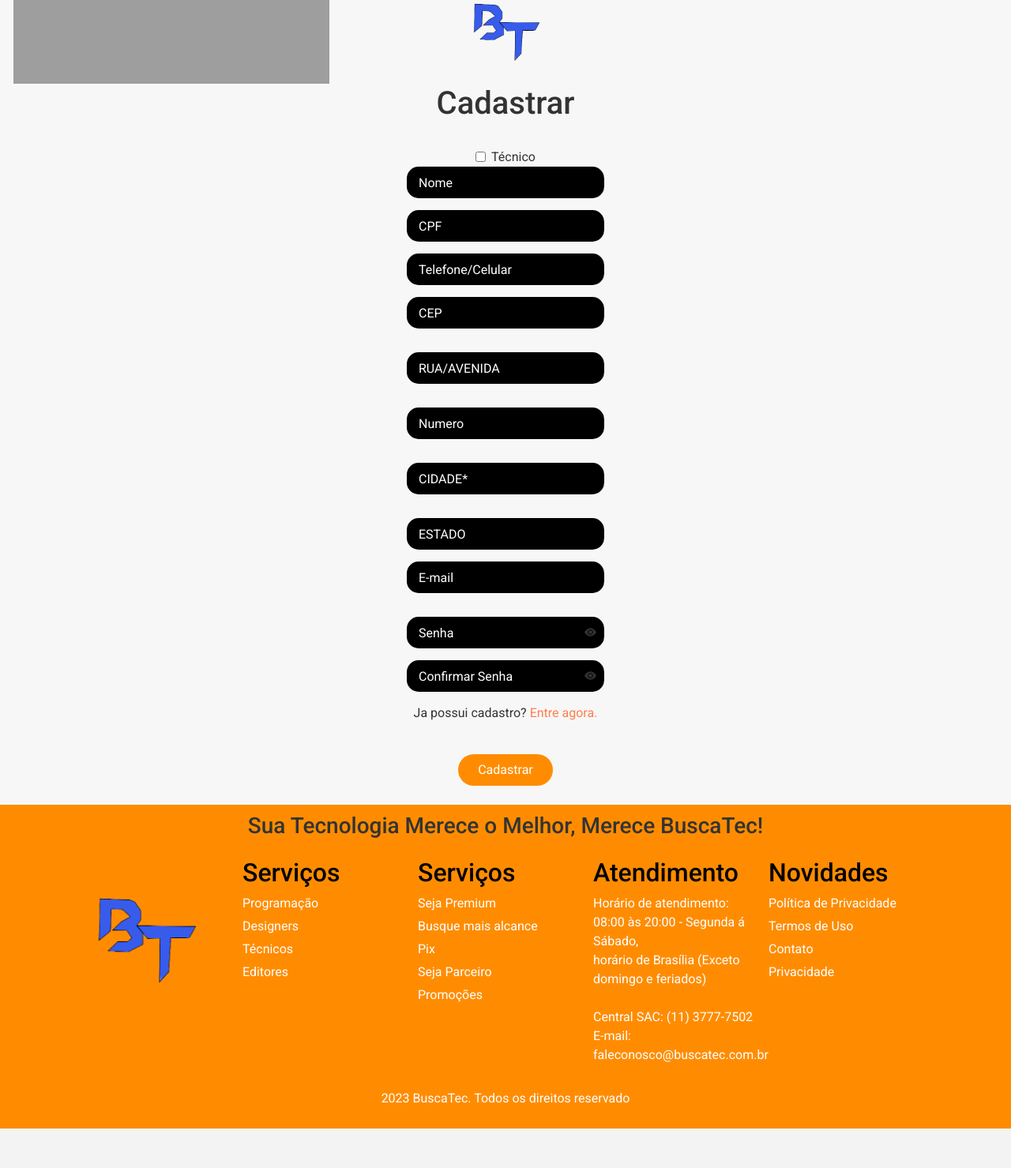
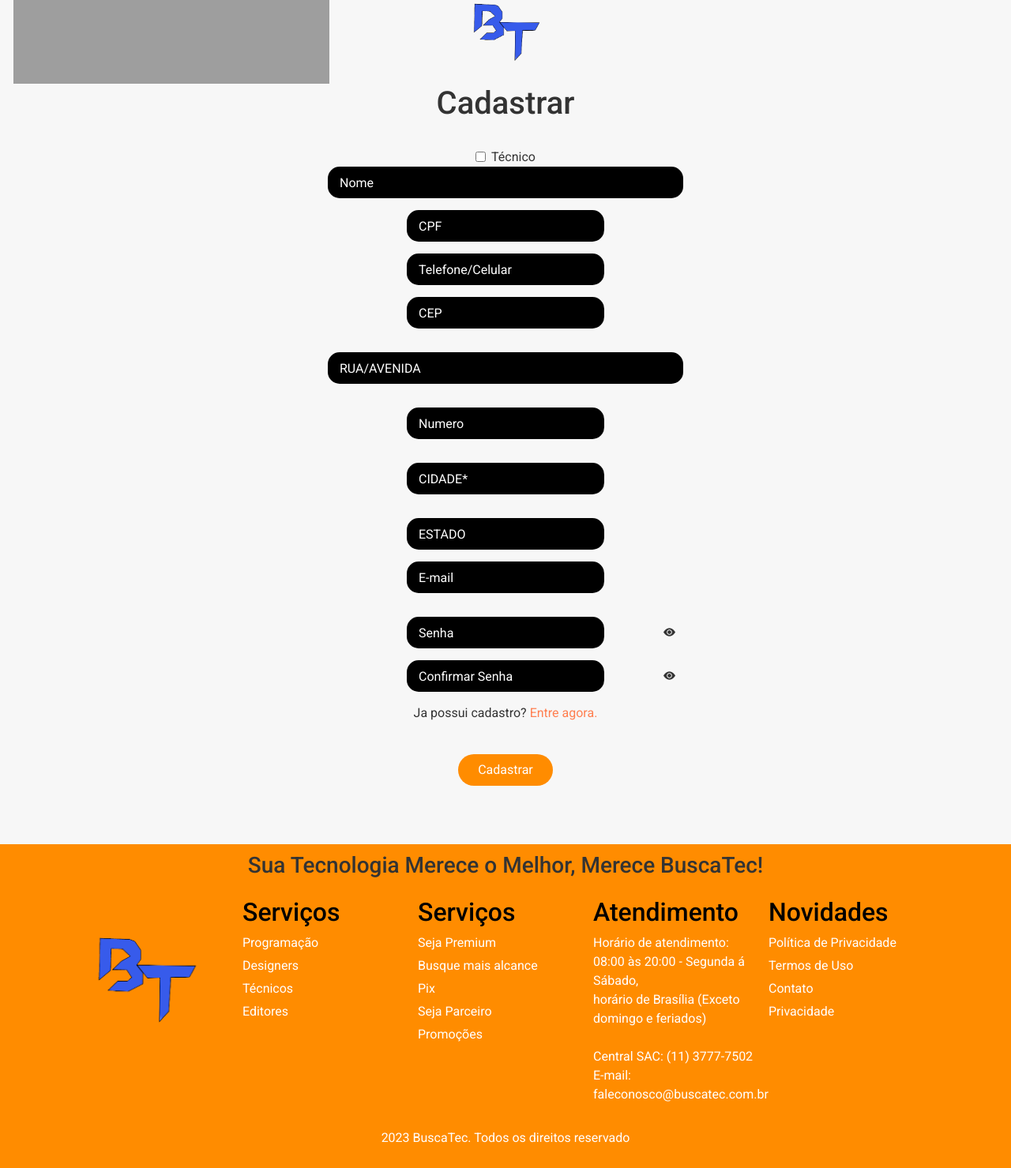
Before and after one commit to AllanViniciusRB/BTLuan, a PHP site: page /admin/usuarios/cadastrar.php in a window 1280 px wide. Shown: the part 243-1722 px from the top of the page at 79% size. Before the commit the page ends 1672 px from the top, so only its background shows below. Run offline with PHP 8.4, Linux system fonts and the light colour scheme; grey boxes are pictures that could not be loaded.

Commit message:
Alteração 16.11

```diff
--- a/admin/usuarios/cadastrar.php
+++ b/admin/usuarios/cadastrar.php
@@ -60,7 +60,7 @@
                     <input type="text" name="rua" id="rua" placeholder="RUA/AVENIDA">
                 </div>
                 <div class="numero">
-                    <input type="number" name="numero" id="numero" placeholder="Numero">
+                    <input type="text" name="numero" id="numero" placeholder="Numero">
                 </div>
                 <div class="cidade">
                     <input type="text" name="cidade" id="cidade" placeholder="CIDADE*">
--- a/assets/css/main.css
+++ b/assets/css/main.css
@@ -5,6 +5,9 @@
     padding: 0;
     background-color: #f7f7f7;
     color: #333;
+}
+main{
+    min-height: 500px;
 }
 .container{
     max-width: 1140px;
@@ -94,7 +97,7 @@
     color: #ffffff;
     border-radius: 15px;
     border: none;
-    width: 250px;
+    width: 450px;
     height: 40px;
     padding-left: 15px;
     background-color: #000000;
@@ -156,7 +159,7 @@
     color: #ffffff;
     border-radius: 15px;
     border: none;
-    width: 250px;
+    width: 450px;
     height: 40px;
     padding-left: 15px;
     background-color: #000000;
@@ -307,7 +310,7 @@
     background-color: #FF8C00;
     color: #fff;
     padding: 10px;
-    margin: 0;
+    margin-top: 50px;
     text-align: center;
     bottom: 0;
     width: 100%;
```
Also changed, not shown: admin/Infos/quemsomos.php (+2 -11 lines).
